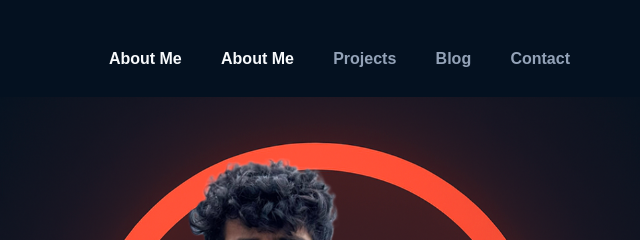
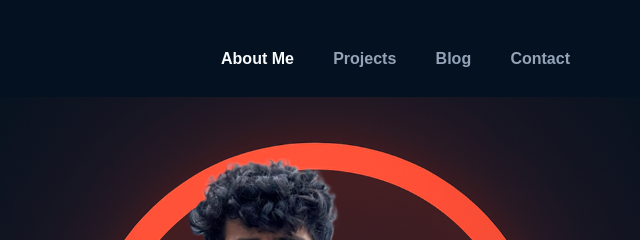
Before and after one commit to Thinal3/portfolio-in-html-css, a plain HTML site: page project/index.html in a window 1280 px wide. Shown: the top 240 px of the page, 580-1220 px from the left. Drawn offline with Linux system fonts and the light colour scheme.

Commit message:
Update index.html
quick update

```diff
--- a/project/index.html
+++ b/project/index.html
@@ -17,7 +17,6 @@
 
             <nav>
                 <ul>
-                    <li><a href="" class="active">About Me</a></li>
                     <li><a href="../project/index.html" class="active">About Me</a></li>
                     <li><a href="#projects">Projects</a></li>
                     <li><a href="">Blog</a></li>
```
